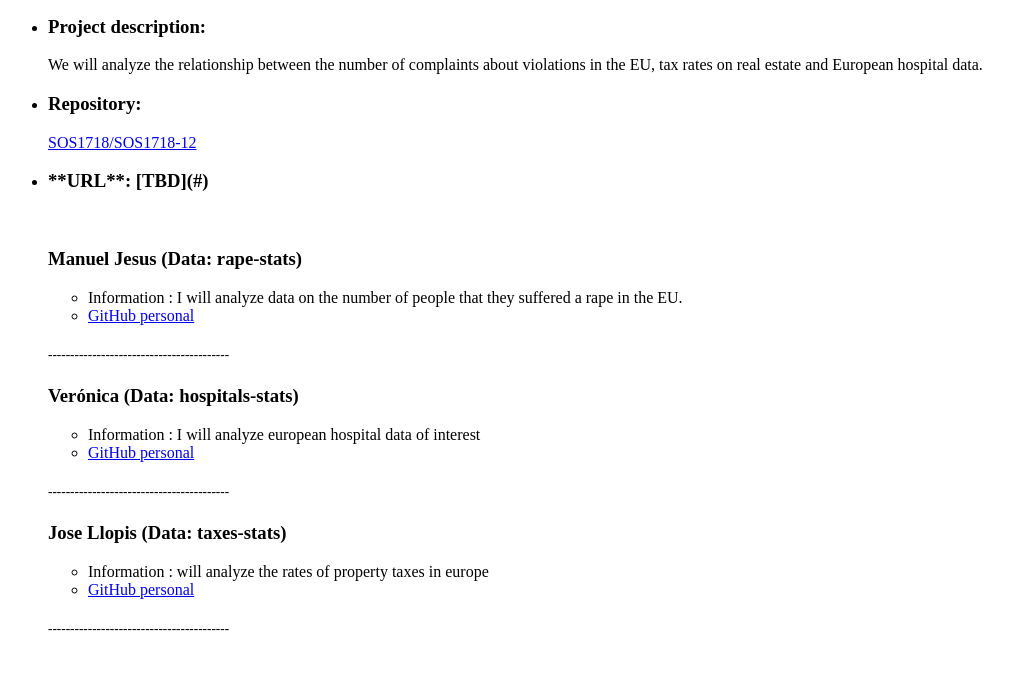
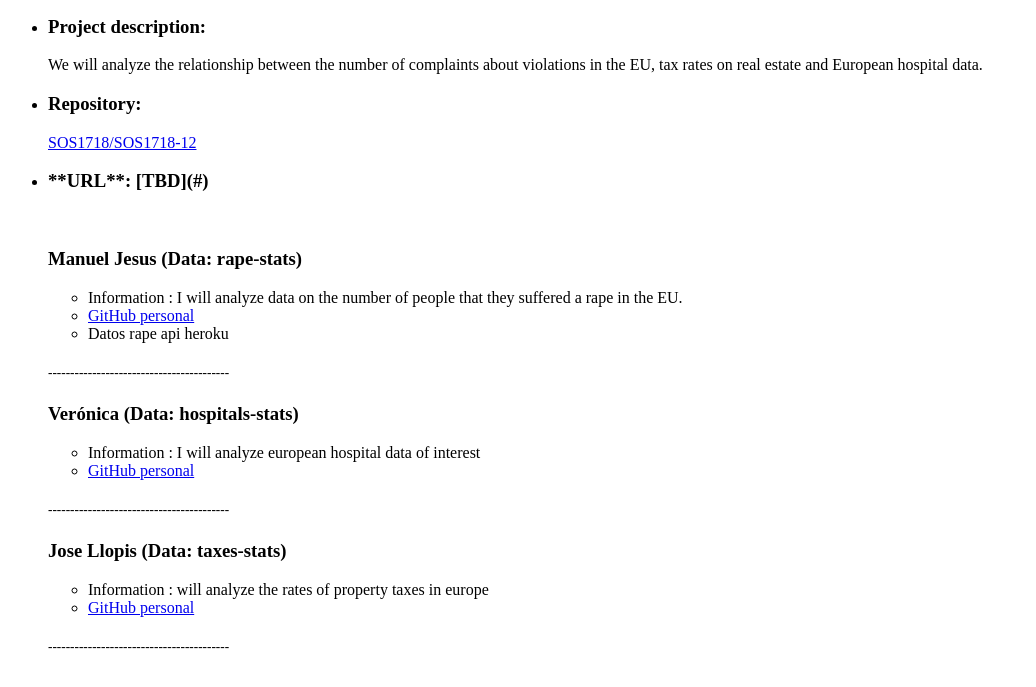
Before and after one commit to gti-sos/SOS1718-12, a website: page public/index.html in a window 1280 px wide. Shown: the part 105-792 px from the top of the page, without its empty margins (0-1036 px from the left). Drawn offline with Linux system fonts and the light colour scheme.

Commit message:
añadido direccion en el index html

```diff
--- a/public/index.html
+++ b/public/index.html
@@ -21,6 +21,7 @@
 <li>Information : I will analyze data on the number of people that they suffered a rape in the EU. </li>
 
 <li><a href=https://github.com/mjtr>GitHub personal</a></li>
+<li><a href = "https://sos1718-12.herokuapp.com/api/v1/rape-stats"> </a>Datos rape api heroku </li>
 
 </ul>
 </div>
```
